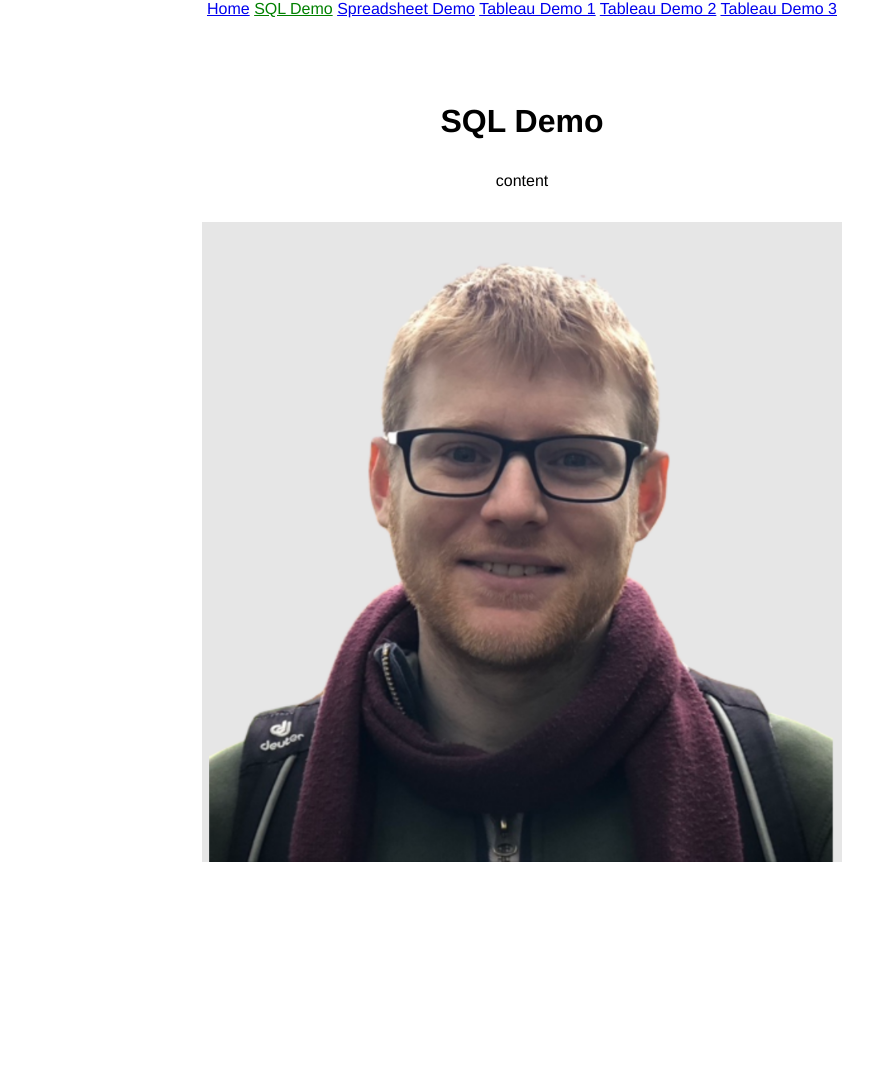
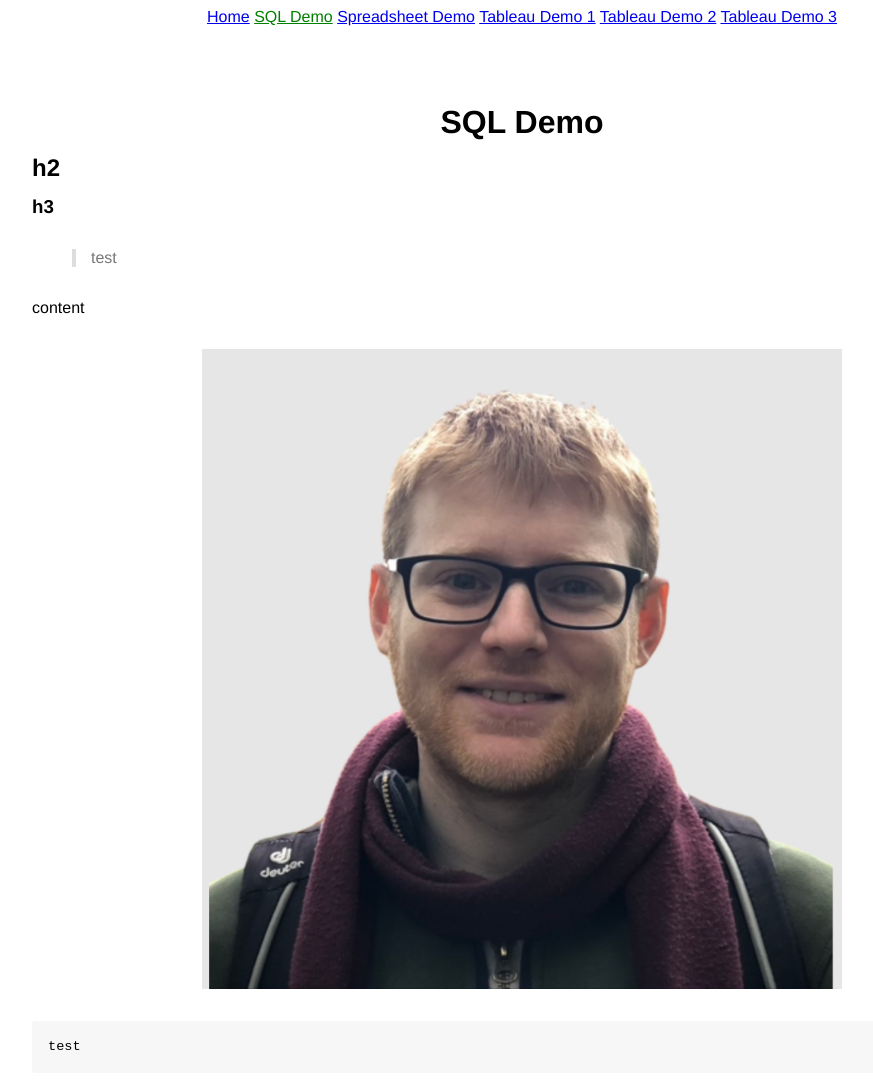
Before and after one commit to bfmkr/portfolio, a Jekyll site: the page built from SQL Demo.md, in a window 1280 px wide. Shown: the whole page, without its empty margins (118-991 px from the left). Built offline with Jekyll 4.4.1, drawn with Linux system fonts in a browser that asks for light colours; before the commit the page ends 900 px from its top, so only the background shows below that.

Commit message:
Try some style changes

````diff
--- a/SQL Demo.md
+++ b/SQL Demo.md
@@ -5,6 +5,18 @@ title: SQL Demo
 
 # SQL Demo
 
+## h2
+
+### h3
+
+> test
+
+<!-- \[ \frac{\sqrt{b^{2}-4ac}}{2a} \] -->
+
 content
 
 ![](assets/images/me-narrow.png)
+
+```
+test
+```
--- a/_sass/main.scss
+++ b/_sass/main.scss
@@ -4,22 +4,58 @@
 }
 
 body {
-    margin: 0;
-    padding: 0;
+    // border: 1px solid #ddd;
+    outline: 1300px solid #fff;
+    margin: 8px auto;
+    padding: 0px;
+    max-width: 980px;
+}
+
+
+.homepage {
     text-align: center;
 }
 
+
+
 h1 {
+    font-size: 2em;
+    margin: 0.67em 0;
     padding-top: 2em;
+    text-align: center;
 }
+
+h1,
+h2,
+h3,
+h4,
+h5,
+h6 {
+  margin-top: 15px;
+  margin-bottom: 15px;
+  line-height: 1.1;
+}
+
 
 p {
     margin: 2em 0;
 }
 
 img {
+    border: 0;
+    display: block;
     width: 40em;
     max-width: 90%;
+    margin-left: auto;
+    margin-right: auto;
+}
+
+img + em {
+  display: block;
+  text-align: center;
+  font-style: italic;
+  margin-bottom: 1rem;
+  margin-top: 1rem;
 }
 
 .current {
@@ -29,3 +65,36 @@ img {
 nav {
     text-align: center;
 }
+
+hr {
+  -moz-box-sizing: content-box;
+  box-sizing: content-box;
+  height: 0;
+}
+
+pre {
+  overflow: auto;
+}
+
+code,
+kbd,
+pre,
+samp {
+  font-family: monospace, monospace;
+  font-size: 1em;
+}
+
+blockquote {      // for blockquote lines with >
+  padding: 0 15px;
+  color: #777;
+  border-left: 4px solid #ddd;
+}
+
+pre {     // for fenced code blocks triple backtick
+  padding: 16px;
+  overflow: auto;
+  font-size: 85%;
+  line-height: 1.45;
+  background-color: #f7f7f7;
+  border-radius: 3px;
+}
--- a/index.html
+++ b/index.html
@@ -3,6 +3,8 @@
 ---
 
 <h1> Hello World </h1>
+
+<div class="homepage">
 <p> My name is Ben 😄. Welcome to my simple Data Analyst portfolio website 👋. </p>
 <p> It showcases a few of the skills I like to use, including
   <a href="{{ "/SQL%20Demo.html" | prepend: site.baseurl }}">SQL</a>,
@@ -19,3 +21,4 @@
 
 
 <img src="assets/images/me-narrow.png" alt="Profile pic">
+</div>
````
